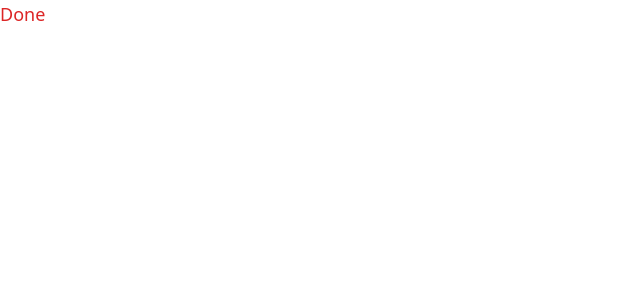
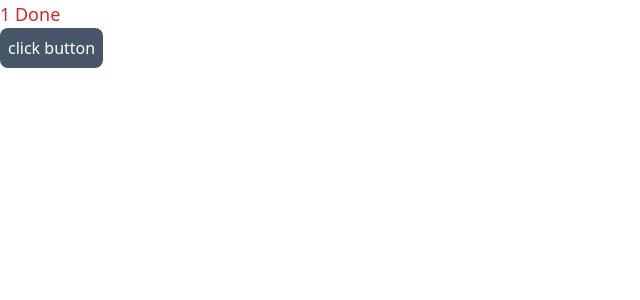
Before and after one commit to Azimjon1111/templete-tailwind-react, a React (Create React App) app: page / in a window 1280 px wide. Shown: the top 300 px of the page, without its empty margins (0-640 px from the left). Built offline with nearby package versions, Linux system fonts and the light colour scheme.

Commit message:
button added

```diff
--- a/src/App.js
+++ b/src/App.js
@@ -1,9 +1,12 @@
+import react,{useState} from 'react'
 import logo from './logo.svg';
-
+import Button from './components/button/button'
 function App() {
+  const [counters, setCounters] = useState(1)
   return (
     <div className="App">
-      <p className='text-red-600 text-lg'>Done</p>
+      <p className='text-red-600 text-lg'> {counters} Done</p>
+      <Button  text={`click button`} className="hover:text-red-500"  onClick={()=>{setCounters(counters+1)}} disabled={true} isLoading={true} />
     </div>
   );
 }
--- /dev/null
+++ b/src/components/button/button.js
@@ -0,0 +1,11 @@
+
+const Button = ({text, onClick, className, isLoading})=>{
+    return (
+        <>
+        <button  className={`bg-slate-600 text-white rounded-lg p-2 ${className}`} onClick={()=>{onClick()}}>
+            {text}
+        </button>
+        </>
+        )
+}
+export default Button
--- a/src/screens/index.js
+++ /dev/null
@@ -1 +0,0 @@
-asdasdasdas
```
